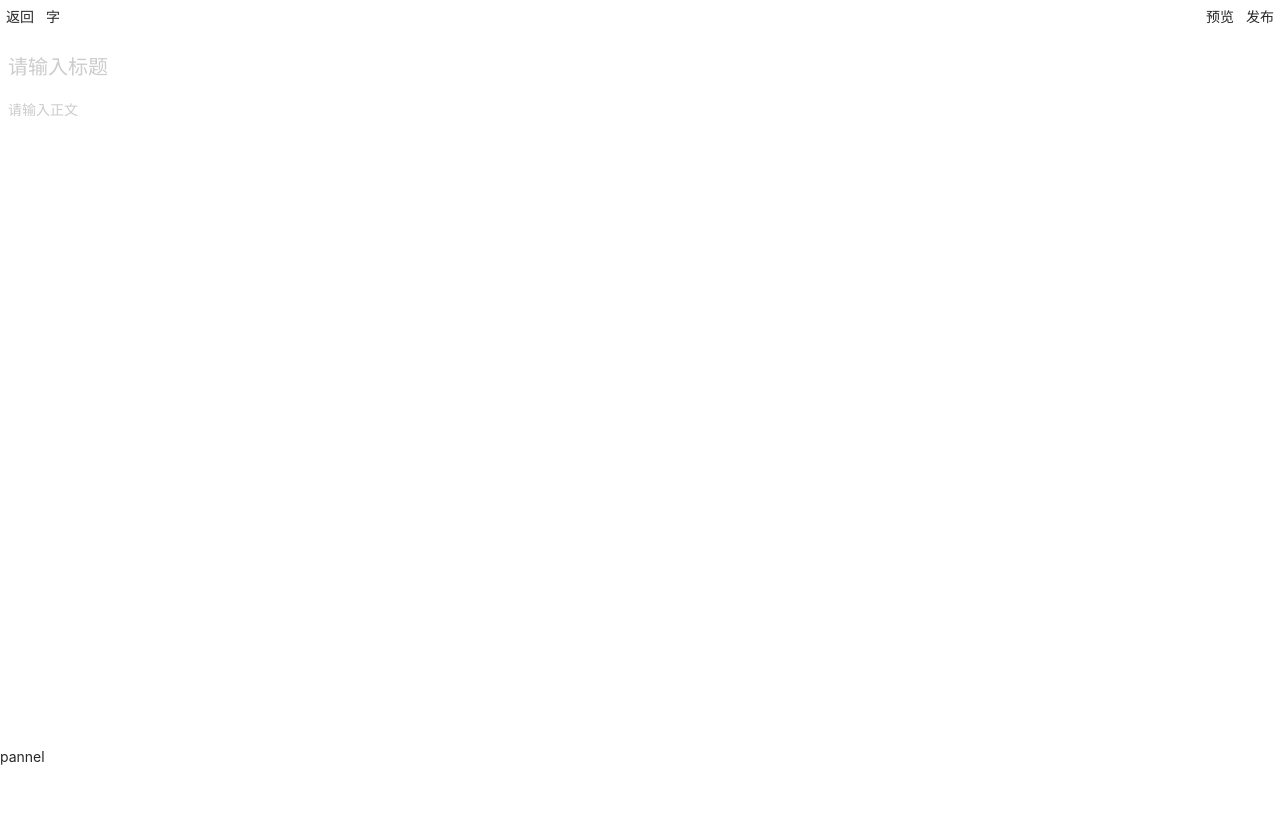
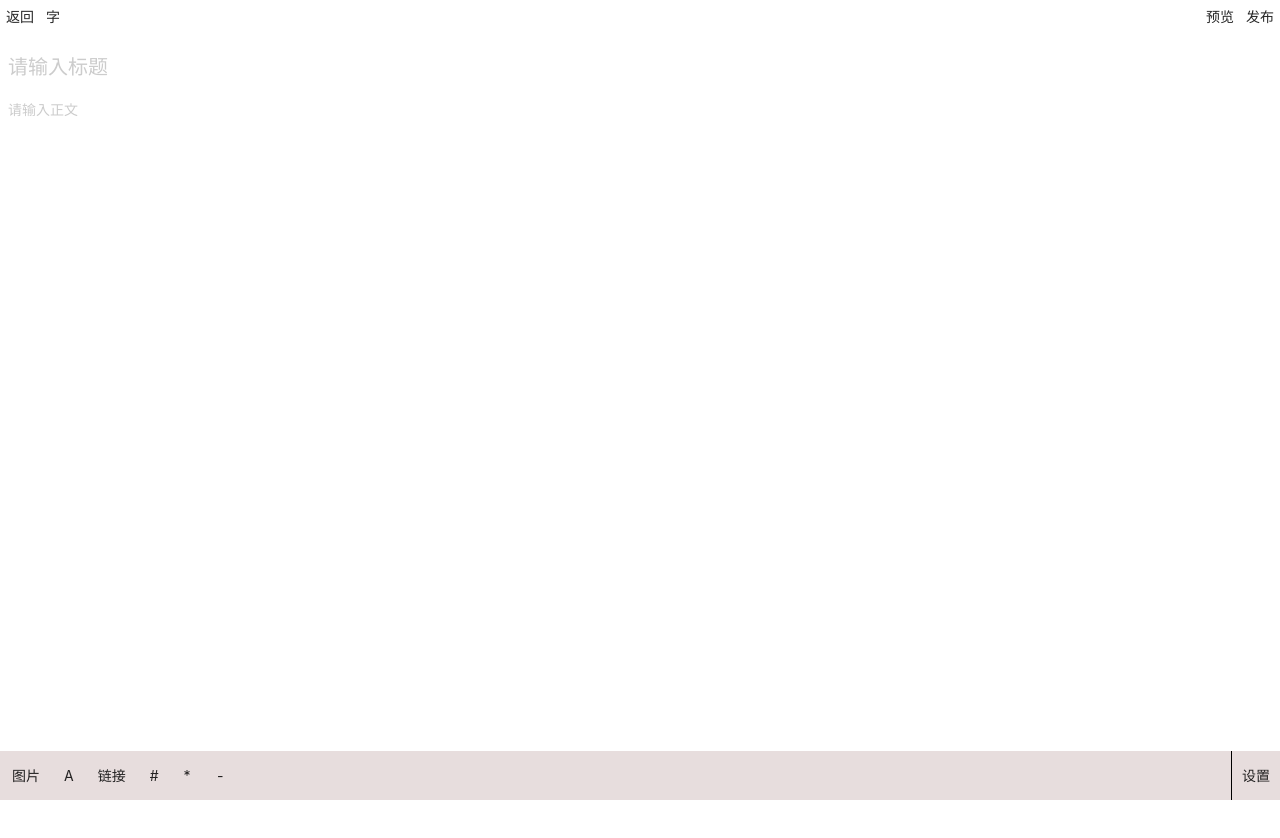
Before and after one commit to cemcoe/bookbox-web-client, a Vue app: page /editor in a window 1280 px wide. Shown: the top 838 px of the page. Built offline with nearby package versions, Linux system fonts and the light colour scheme.

Commit message:
feat: Editor add pannel insert

```diff
--- a/src/views/Editor/Editor.vue
+++ b/src/views/Editor/Editor.vue
@@ -10,7 +10,7 @@
       <textarea v-model="post.content" name="post" id="post" placeholder="请输入正文"></textarea>
     </div>
   </div>
-  <div class="editor-pannel">pannel</div>
+  <editor-pannel @insert="insert"></editor-pannel>
 </template>
 
 
@@ -19,7 +19,8 @@ import { reactive } from 'vue';
 import { useRouter } from 'vue-router';
 import { createPost } from '../../network/post';
 import EditorHeader from './EditorHeader.vue'
-
+import EditorPannel from './EditorPannel.vue';
+import useInsertText from "./useInsertText.js";
 // marked 4 更改了引入方式，marked 1 (import marked from "marked";)
 // https://marked.js.org/#usage 解析方式也发生了变化
 import { marked } from "marked";
@@ -49,6 +50,10 @@ const goBack = () => {
 const publish = async () => {
   const result = await createPost(post)
   console.log(result)
+  const { status } = result
+  if (status === 200) {
+    router.back()
+  }
 }
 
 const preview = () => {
@@ -56,6 +61,12 @@ const preview = () => {
   // console.log(marked, 'marked')
   state.previewContent = marked.parse(post.content);
 }
+
+const insert = (value) => {
+  console.log("insert", value);
+  const dom = document.querySelector("#post");
+  useInsertText(dom, value);
+};
 
 </script>
 
--- /dev/null
+++ b/src/views/Editor/EditorPannel.vue
@@ -0,0 +1,140 @@
+<template>
+  <div class="pannel">
+    <div class="symbols">
+      <button @click="insert('![]()')">图片</button>
+      <button @click="insert('A')">A</button>
+      <button @click="insert('[]()')">链接</button>
+      <button @click="insert('# ')">#</button>
+      <button @click="insert('* ')">*</button>
+      <button @click="insert('- ')">-</button>
+    </div>
+    <div class="setting" @click="switchMeunStatus">设置</div>
+  </div>
+  <ul v-show="showMenu" class="menu">
+    <li @click="saveToPrivatePost">保存为私密文章</li>
+    <li>待定菜单项1</li>
+    <li>待定菜单项2</li>
+    <li>待定菜单项3</li>
+    <li>待定菜单项4</li>
+  </ul>
+</template>
+
+<script>
+import { ref } from "vue";
+export default {
+  emits: ["insert", "saveToPrivatePost"],
+  setup(props, content) {
+    const insert = (val) => {
+      console.log("insert", val);
+      content.emit("insert", val);
+    };
+
+    let { showMenu, switchMeunStatus, saveToPrivatePost } = useMenu(content);
+
+    return {
+      insert,
+      switchMeunStatus,
+      showMenu,
+      saveToPrivatePost,
+    };
+  },
+};
+
+const useMenu = (content) => {
+  let showMenu = ref(false);
+
+  const switchMeunStatus = () => {
+    console.log("你点击了设置，为你切换菜单状态");
+    showMenu.value = !showMenu.value;
+  };
+
+  const saveToPrivatePost = () => {
+    console.log('将文章保存为私密')
+    // emit 交给主文件处理
+    content.emit('saveToPrivatePost')
+
+  }
+
+  return {
+    showMenu,
+    switchMeunStatus,
+    saveToPrivatePost,
+  };
+};
+</script>
+
+<style scoped>
+button {
+  border: none;
+  margin: 0;
+  padding: 0;
+  width: auto;
+  overflow: visible;
+
+  background: transparent;
+
+  /* inherit font & color from ancestor */
+  color: inherit;
+  font: inherit;
+
+  /* Normalize `line-height`. Cannot be changed from `normal` in Firefox 4+. */
+  line-height: normal;
+
+  /* Corrects font smoothing for webkit */
+  -webkit-font-smoothing: inherit;
+  -moz-osx-font-smoothing: inherit;
+
+  /* Corrects inability to style clickable `input` types in iOS */
+  -webkit-appearance: none;
+}
+
+.pannel {
+  position: fixed;
+  bottom: 0px;
+  left: 0px;
+  right: 0px;
+  z-index: 100;
+  display: flex;
+  background-color: rgb(231, 221, 221);
+  height: 49px;
+  line-height: 49px;
+  overflow: hidden;
+}
+
+.pannel .symbols button {
+  margin: 12px;
+}
+
+.pannel .setting {
+  position: fixed;
+  right: 0px;
+  bottom: 0px;
+  width: 49px;
+  height: 49px;
+  text-align: center;
+  line-height: 49px;
+  border-left: 1px solid #000;
+}
+.menu {
+  position: fixed;
+  right: 0px;
+  bottom: 49px;
+  line-height: 30px;
+  border-left: 1px solid #000;
+  left: 0px;
+  right: 0px;
+  font-size: 14px;
+}
+
+ul {
+  margin: 0;
+  padding: 0;
+}
+.menu li {
+  list-style: none;
+  margin: 0;
+  padding-left: 10px;
+  background-color: rgb(240, 232, 232);
+  border-bottom: 1px solid #000;
+}
+</style>
--- /dev/null
+++ b/src/views/Editor/useInsertText.js
@@ -0,0 +1,14 @@
+// ref https://github.com/luosijie/Front-end-Blog/blob/master/%5B016%5D%20Vue%E5%86%99%E4%B8%80%E4%B8%AAMarkdown%E7%BC%96%E8%BE%91%E5%99%A8.md
+function useInsertText(dom, string) {
+  if (document.execCommand('insertText', false, string)) {
+    return
+  } else {
+    let start = dom.selectionStart
+    let end = dom.selectionEnd
+    dom.value = dom.value.substring(0, start) + string + dom.value.substring(end, dom.value.length)
+    dom.selectionStart = start + string.length;
+    dom.selectionEnd = start + string.length;
+    dom.focus()
+  }
+}
+export default useInsertText
```
